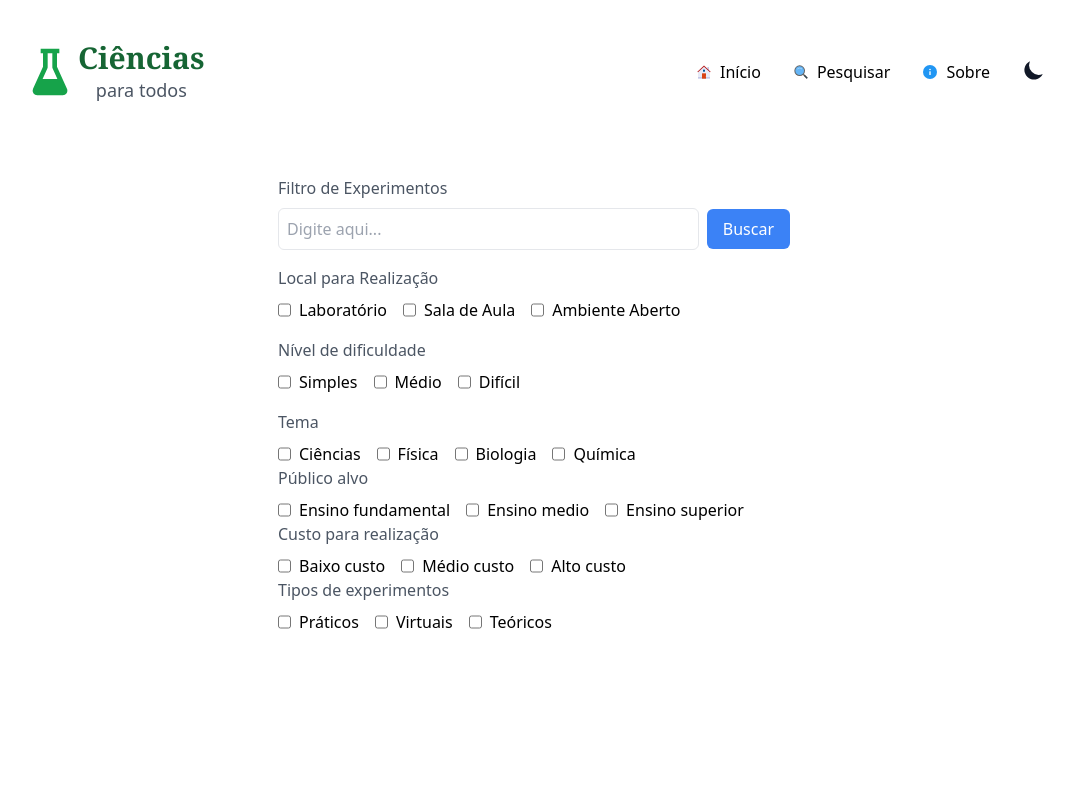
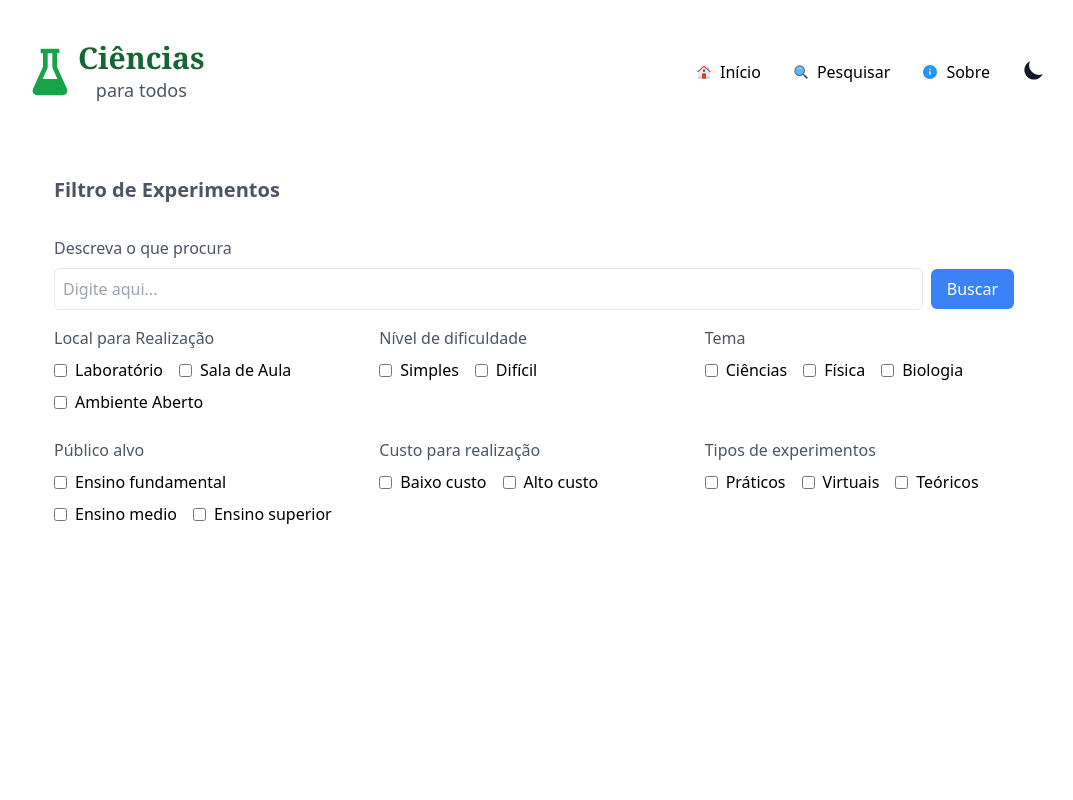
Before and after one commit to Fellippemfv/recursos-didaticos-de-ciencias-da-natureza, a Next.js app: page /pesquisar in a window 1280 px wide. Shown: the top 800 px of the page, without its empty margins (106-1179 px from the left). Built offline with nearby package versions, Linux system fonts and the light colour scheme; no server answers.

Commit message:
update files in search page

```diff
--- a/src/app/pesquisar/page.tsx
+++ b/src/app/pesquisar/page.tsx
@@ -4,8 +4,10 @@ import Link from "next/link";
 export default function Search() {
   return (
 <main className="flex min-h-screen flex-col items-center justify-between p-8">
-  <div className="w-full max-w-lg mx-auto mb-8">
-    <label htmlFor="search" className="text-gray-600 mb-2 block">Filtro de Experimentos</label>
+  <div className="w-full max-w-screen-lg mx-auto mb-8">
+    <label htmlFor="search" className="mb-8 text-gray-600 mb-2 block text-xl font-semibold">Filtro de Experimentos</label>
+
+    <label className="text-gray-600 block mb-2">Descreva o que procura</label>
     <div className="flex items-center mb-4">
       <input
         type="text"
@@ -16,103 +18,124 @@ export default function Search() {
       <button className="bg-blue-500 text-white px-4 py-2 rounded-md">Buscar</button>
     </div>
 
-    <div className="mb-4">
+    <div className="grid grid-cols-1 sm:grid-cols-2 md:grid-cols-2 lg:grid-cols-3 gap-4 mb-4">
+      {/* Local para Realização */}
+      <div>
         <label className="text-gray-600 block mb-2">Local para Realização</label>
-      <div className="flex">
+
+        <div className="flex flex-wrap">
+          <div className="flex items-center mb-2">
             <input type="checkbox" id="lab" className="mr-2" />
             <label htmlFor="lab" className="mr-4">Laboratório</label>
+          </div>
 
+          <div className="flex items-center mb-2">
             <input type="checkbox" id="classroom" className="mr-2" />
             <label htmlFor="classroom" className="mr-4">Sala de Aula</label>
+          </div>
 
+          <div className="flex items-center mb-2">
             <input type="checkbox" id="outdoor" className="mr-2" />
             <label htmlFor="outdoor">Ambiente Aberto</label>
           </div>
         </div>
+      </div>
 
-    <div className="mb-4">
+      {/* Nível de Dificuldade */}
+      <div>
         <label className="text-gray-600 block mb-2">Nível de dificuldade</label>
-      <div className="flex">
-        <input type="checkbox" id="simple" className="mr-2" />
-        <label htmlFor="simple" className="mr-4">Simples</label>
+         <div className="flex flex-wrap">
+          <div className="flex items-center mb-2">
+            <input type="checkbox" id="lab" className="mr-2" />
+            <label htmlFor="lab" className="mr-4">Simples</label>
+          </div>
 
-        <input type="checkbox" id="medium" className="mr-2" />
-        <label htmlFor="medium" className="mr-4">Médio</label>
-
-        <input type="checkbox" id="hard" className="mr-2" />
-        <label htmlFor="hard">Difícil</label>
+          <div className="flex items-center mb-2">
+            <input type="checkbox" id="outdoor" className="mr-2" />
+            <label htmlFor="outdoor">Difícil</label>
+          </div>
         </div>
       </div>
 
-
+      {/* Tema */}
       <div>
         <label className="text-gray-600 block mb-2">Tema</label>
-      <div className="flex">
-        <input type="checkbox" id="science" className="mr-2" />
-        <label htmlFor="science" className="mr-4">Ciências</label>
+        <div className="flex flex-wrap">
+          <div className="flex items-center mb-2">
+            <input type="checkbox" id="lab" className="mr-2" />
+            <label htmlFor="lab" className="mr-4">Ciências</label>
+          </div>
 
-        <input type="checkbox" id="physics" className="mr-2" />
-        <label htmlFor="physics" className="mr-4">Física</label>
+          <div className="flex items-center mb-2">
+            <input type="checkbox" id="classroom" className="mr-2" />
+            <label htmlFor="classroom" className="mr-4">Física</label>
+          </div>
 
-        <input type="checkbox" id="biology" className="mr-2" />
-        <label htmlFor="biology" className="mr-4">Biologia</label>
-
-        <input type="checkbox" id="chemistry" className="mr-2" />
-        <label htmlFor="chemistry">Química</label>
+          <div className="flex items-center mb-2">
+            <input type="checkbox" id="outdoor" className="mr-2" />
+            <label htmlFor="outdoor">Biologia</label>
+          </div>
         </div>
       </div>
 
-
+      {/* Público Alvo */}
       <div>
         <label className="text-gray-600 block mb-2">Público alvo</label>
-      <div className="flex">
-        <input type="checkbox" id="science" className="mr-2" />
-        <label htmlFor="science" className="mr-4">Ensino fundamental</label>
+        <div className="flex flex-wrap">
+          <div className="flex items-center mb-2">
+            <input type="checkbox" id="lab" className="mr-2" />
+            <label htmlFor="lab" className="mr-4">Ensino fundamental</label>
+          </div>
 
-        <input type="checkbox" id="physics" className="mr-2" />
-        <label htmlFor="physics" className="mr-4">Ensino medio</label>
+          <div className="flex items-center mb-2">
+            <input type="checkbox" id="classroom" className="mr-2" />
+            <label htmlFor="classroom" className="mr-4">Ensino medio</label>
+          </div>
 
-        <input type="checkbox" id="biology" className="mr-2" />
-        <label htmlFor="biology" className="mr-4">Ensino superior</label>
-
+          <div className="flex items-center mb-2">
+            <input type="checkbox" id="outdoor" className="mr-2" />
+            <label htmlFor="outdoor">Ensino superior</label>
+          </div>
         </div>
       </div>
 
-
+      {/* Custo */}
       <div>
         <label className="text-gray-600 block mb-2">Custo para realização</label>
-      <div className="flex">
-        <input type="checkbox" id="science" className="mr-2" />
-        <label htmlFor="science" className="mr-4">Baixo custo</label>
+        <div className="flex flex-wrap">
+          <div className="flex items-center mb-2">
+            <input type="checkbox" id="lab" className="mr-2" />
+            <label htmlFor="lab" className="mr-4">Baixo custo</label>
+          </div>
 
-        <input type="checkbox" id="physics" className="mr-2" />
-        <label htmlFor="physics" className="mr-4">Médio custo</label>
-
-        <input type="checkbox" id="biology" className="mr-2" />
-        <label htmlFor="biology" className="mr-4">Alto custo</label>
-
-
+          <div className="flex items-center mb-2">
+            <input type="checkbox" id="outdoor" className="mr-2" />
+            <label htmlFor="outdoor">Alto custo</label>
+          </div>
         </div>
       </div>
 
+      {/* Tipos de Experimentos */}
       <div>
         <label className="text-gray-600 block mb-2">Tipos de experimentos</label>
-      <div className="flex">
-        <input type="checkbox" id="science" className="mr-2" />
-        <label htmlFor="science" className="mr-4">Práticos</label>
+        <div className="flex flex-wrap">
+          <div className="flex items-center mb-2">
+            <input type="checkbox" id="lab" className="mr-2" />
+            <label htmlFor="lab" className="mr-4">Práticos</label>
+          </div>
 
-        <input type="checkbox" id="physics" className="mr-2" />
-        <label htmlFor="physics" className="mr-4">Virtuais </label>
+          <div className="flex items-center mb-2">
+            <input type="checkbox" id="classroom" className="mr-2" />
+            <label htmlFor="classroom" className="mr-4">Virtuais</label>
+          </div>
 
-        <input type="checkbox" id="biology" className="mr-2" />
-        <label htmlFor="biology" className="mr-4">Teóricos</label>
-
-
+          <div className="flex items-center mb-2">
+            <input type="checkbox" id="outdoor" className="mr-2" />
+            <label htmlFor="outdoor">Teóricos</label>
           </div>
         </div>
-
-
-
+      </div>
+    </div>
   </div>
 
   <section className="text-center">
@@ -121,5 +144,7 @@ export default function Search() {
 </main>
 
 
+
+
   );
 }
```
Lines whose indentation alone changed are shown as unchanged.
